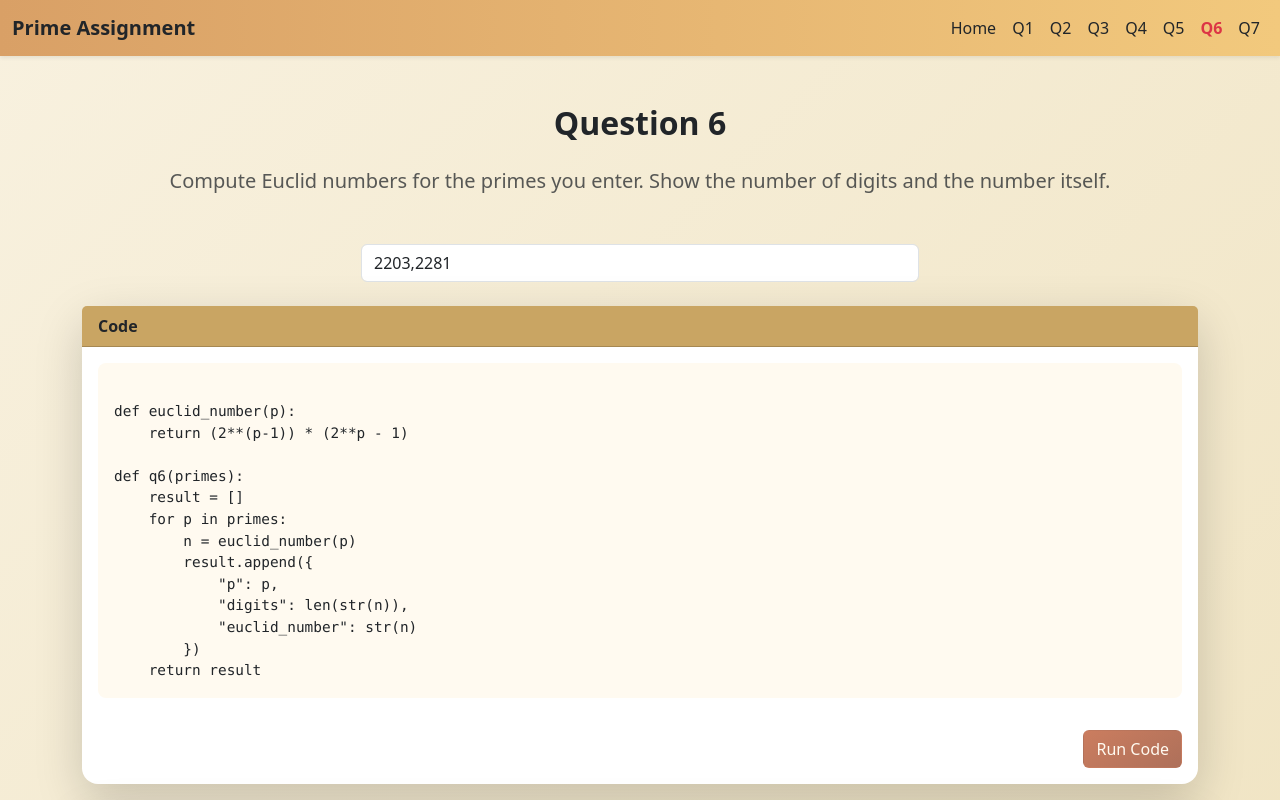
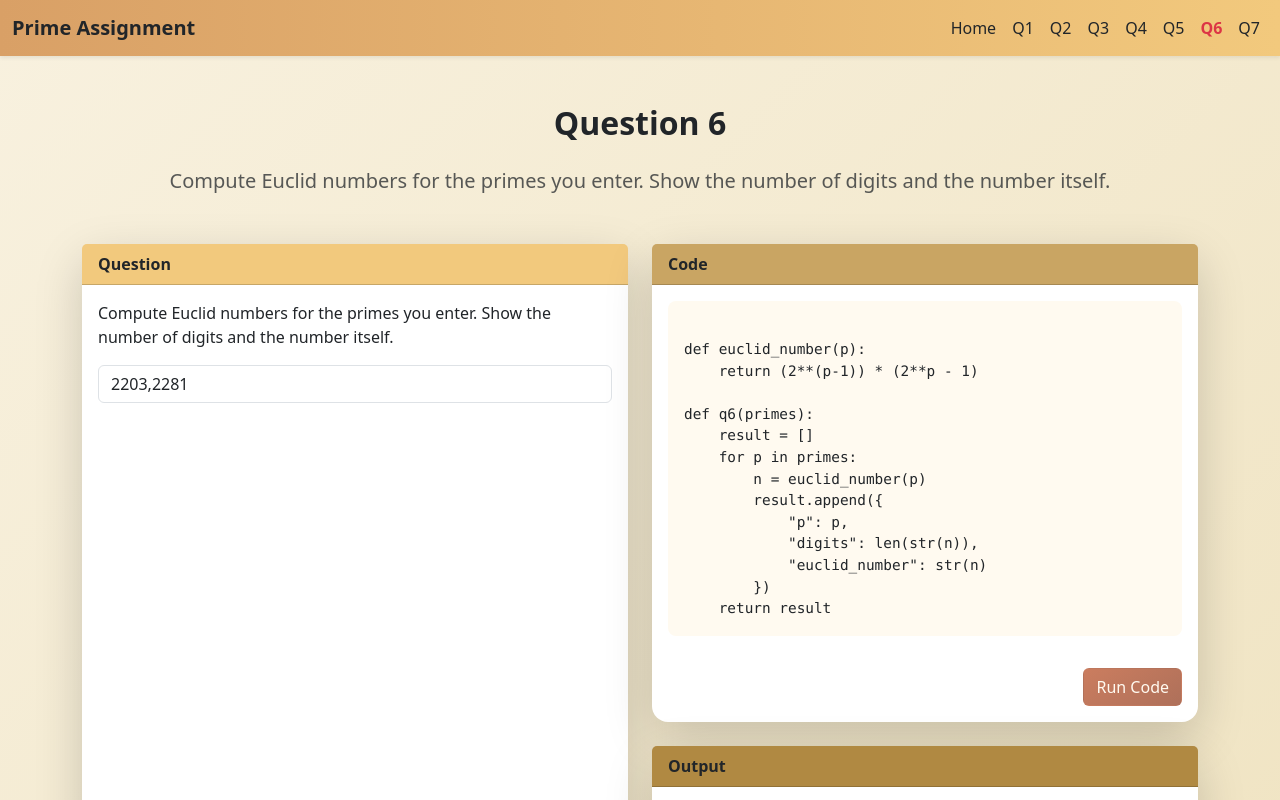
Before and after one commit to rohith-0601/NM_k, a React (Vite) app in the folder frontend/: page /q6 in a window 1280 px wide. Shown: the top 800 px of the page. Built offline with nearby package versions, Linux system fonts and the light colour scheme.

Commit message:
input filed

```diff
--- a/frontend/src/pages/Question6.jsx
+++ b/frontend/src/pages/Question6.jsx
@@ -9,7 +9,7 @@ function Question6() {
   const [time, setTime] = useState(0);
   const [primesInput, setPrimesInput] = useState("2203,2281"); // default primes
 
-  // Timer for elapsed time
+  // Timer
   useEffect(() => {
     let timer;
     if (loading) {
@@ -19,7 +19,7 @@ function Question6() {
     return () => clearInterval(timer);
   }, [loading]);
 
-  // Handle Run Code button
+  // Handle Run Code
   const handleRunCode = () => {
     setLoading(true);
     setOutput([]);
@@ -64,9 +64,7 @@ Show the number of digits and the number itself.`;
       {/* Navbar */}
       <nav
         className="navbar navbar-expand-lg navbar-light shadow-sm"
-        style={{
-          background: "linear-gradient(90deg, #d9a066, #f2c97d)",
-        }}
+        style={{ background: "linear-gradient(90deg, #d9a066, #f2c97d)" }}
       >
         <div className="container-fluid">
           <a className="navbar-brand fw-bold text-dark" href="/">
@@ -109,19 +107,30 @@ Show the number of digits and the number itself.`;
         <p className="lead text-muted text-center mb-5">{questionText}</p>
 
         <div className="row g-4">
-          {/* Input Box */}
-          <div className="col-12 text-center">
+          {/* Question Box (Left) */}
+          <div className="col-12 col-lg-6">
+            <div className="card shadow-lg border-0 h-100 rounded-4">
+              <div
+                className="card-header text-dark fw-bold"
+                style={{ backgroundColor: "#f2c97d" }}
+              >
+                Question
+              </div>
+              <div className="card-body">
+                <p>{questionText}</p>
                 <input
                   type="text"
-              className="form-control w-50 mx-auto"
+                  className="form-control mt-3"
                   value={primesInput}
                   onChange={(e) => setPrimesInput(e.target.value)}
                   placeholder="Enter primes, e.g. 2203,2281"
                 />
               </div>
+            </div>
+          </div>
 
-          {/* Code + Output */}
-          <div className="col-12 d-flex flex-column gap-4">
+          {/* Code + Output (Right) */}
+          <div className="col-12 col-lg-6 d-flex flex-column gap-4">
             {/* Code Box */}
             <div className="card shadow-lg border-0 rounded-4 flex-fill">
               <div
@@ -195,7 +204,9 @@ Show the number of digits and the number itself.`;
                     ))}
                   </div>
                 ) : (
-                  <p className="text-muted">Enter primes and click "Run Code".</p>
+                  <p className="text-muted">
+                    Enter primes and click "Run Code".
+                  </p>
                 )}
               </div>
             </div>
```
Lines whose indentation alone changed are shown as unchanged.
